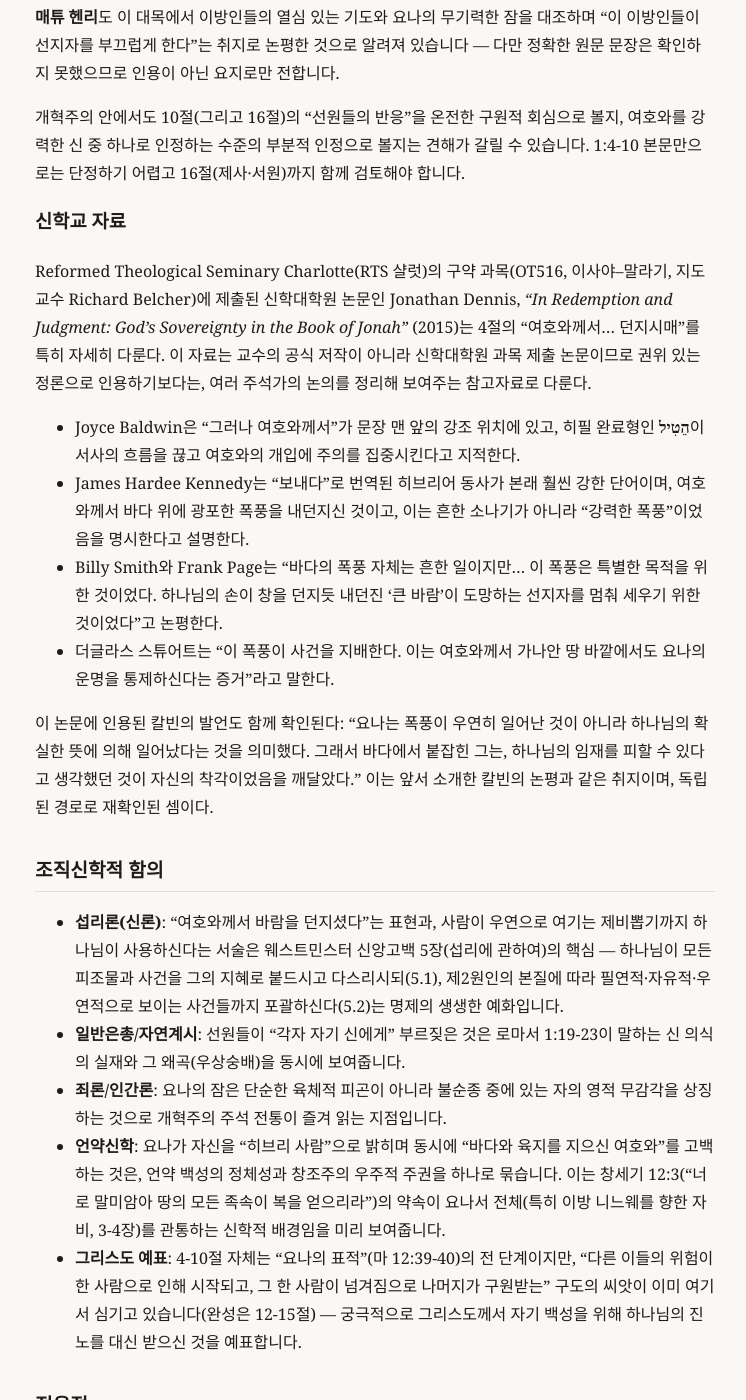
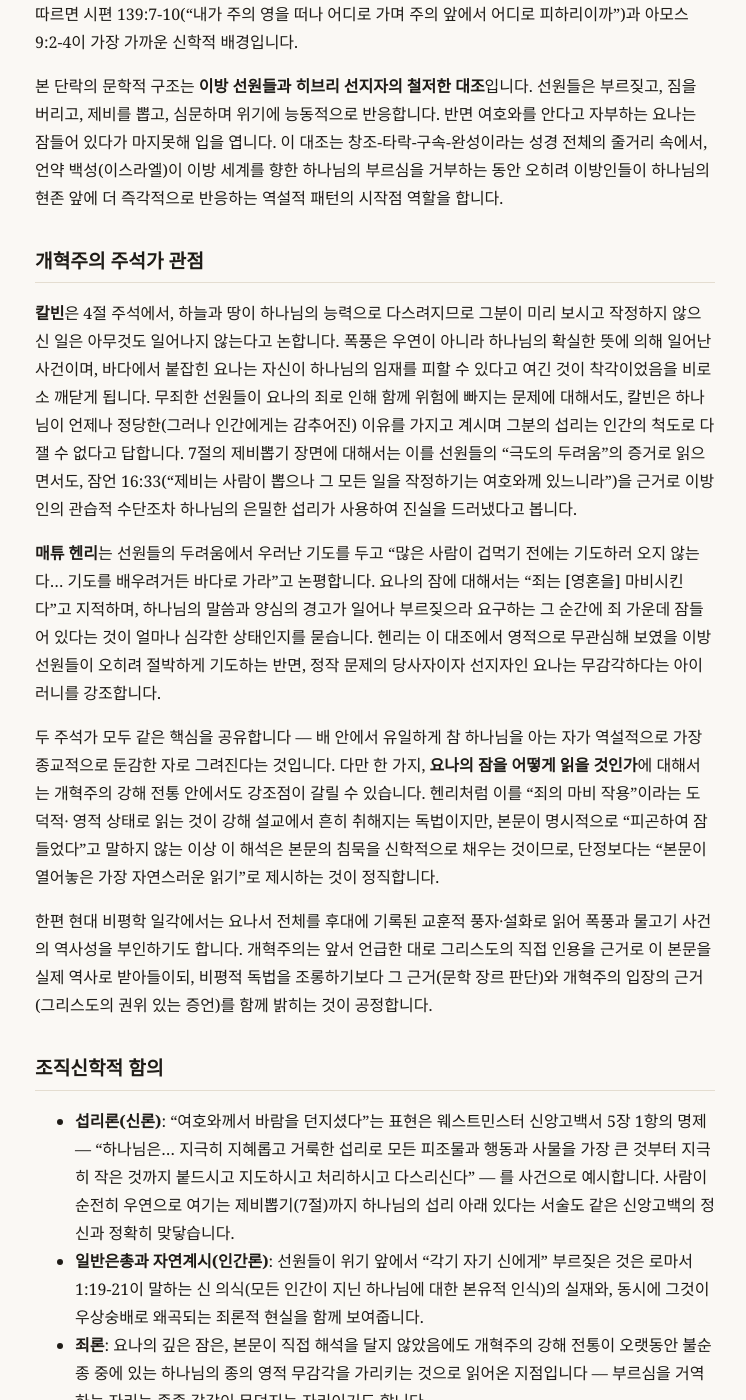
Before and after one commit to guenjaeko-dot/bible-study, a Jekyll site: the page built from _studies/요나/1-4-10.md, in a window 1280 px wide and 1400 px high, scrolled down 1986 px. Shown: the whole window, without its empty margins (265-1011 px from the left). Built offline with Jekyll 4.4.1, drawn with Linux system fonts in a browser that asks for light colours; some of the changed text lies outside the part shown.

Commit message:
Add study: 욘 1:4-10

```diff
--- a/_studies/요나/1-4-10.md
+++ b/_studies/요나/1-4-10.md
@@ -1,146 +1,160 @@
 ---
-title: "다시스로 도망한 선지자와 이방 선원들의 두려움"
+title: "잠든 선지자, 깨어난 이방인들 — 하나님을 피할 수 없음에 대하여"
 book: 요나
 testament: 구약
 reference: "욘 1:4-10"
-date: 2026-07-09
-tags: [섭리, 일반은총, 죄론, 언약신학, 그리스도예표]
+date: 2026-07-14
+tags: [섭리, 일반은총, 죄론, 그리스도예표, 선교]
 ---
 
 ## 원어 확인
 
 **4절 — "여호와께서 큰 바람을 바다 위에 던지시매"**
 
-히브리어 동사는 **הֵטִיל**(헤틸, טוּל의 히필형 = "던지다/내던지다")입니다. 주어가 다른 누구도 아닌
-**여호와 자신**이라는 점이 중요합니다 — "폭풍이 일어났다"가 아니라 "여호와께서 던지셨다"는 능동적
-인격적 서술입니다. 이 **טוּל(던지다)** 동사는 5절(선원들이 짐을 바다에 던짐), 12·15절(요나를 바다에
-던짐)에서도 반복되며, 본문 전체를 엮는 문학적 열쇠말(catchword) 역할을 합니다.
+핵심 동사는 **הֵטִיל**(헤틸, טוּל[tul]의 히필형 = "던지다/내던지다")입니다. 주어는 폭풍이 아니라
+**여호와 자신**입니다 — "폭풍이 일어났다"는 자연현상 서술이 아니라 "여호와께서 던지셨다"는 인격적
+행위 서술입니다. 이 **טוּל** 동사는 본문 전체를 엮는 열쇠말(catchword)로, 1:5(선원들이 짐을 바다에
+"던짐")과 1:15(선원들이 요나를 바다에 "던짐")에서 정확히 같은 동사로 반복됩니다. 여호와께서 던지신
+바람이 결국 선원들로 하여금 요나를 던지게 만드는 것입니다.
 
-"배가 거의 깨지게 된지라"의 동사 **חִשְּׁבָה**(하샤브, "생각하다")는 배를 의인화한 표현으로, 혼돈의
-극심함을 시적으로 강조합니다.
+"배가 거의 깨지게 된지라"의 **חִשְּׁבָה**(하샤브, "생각하다")는 배를 의인화한 표현입니다 — 무생물인
+배조차 위기를 "인지"하는 듯 반응하는데, 정작 사람인 요나는 그 아래서 잠들어 있다는 아이러니를 원어가
+이미 예비하고 있습니다.
 
 **5절 — 선원들의 두려움과 요나의 잠**
 
-"두려워하여"는 **יָרֵא**(야레)로, 이 어근은 5절 → 10절(더 크게 두려워함) → 16절(여호와를 크게 경외함)로
-점층 반복되며 책 전체의 구조를 이룹니다.
+"두려워하여"는 **יָרֵא**(야레)입니다. 이 어근은 5절(선원들의 두려움) → 10절("심히 두려워하여", 강조
+중복형) → 16절(여호와를 "크게 경외함")로 점층 반복되며, 훗날 9절에서 요나 자신도 "여호와를
+**경외하는**(יָרֵא) 자"라 고백할 때 같은 단어를 씁니다. 같은 단어가 이방인의 공포와 선지자의 신앙고백
+모두에 쓰인다는 사실이 본문의 반어(irony)를 원어 차원에서 만듭니다.
 
-"요나는… 내려가서"의 **יָרַד**(야라드, "내려가다")는 1:3(다시스로 내려감) → 1:5(배 밑층으로 내려감) →
-2장(스올까지 내려감)으로 이어지는 요나의 "하강" 모티프입니다. 하나님을 피해 도망하는 걸음마다 문자
-그대로 더 "내려간다"는 점이 원어에서 뚜렷이 드러납니다.
+"내려가서"는 **יָרַד**(야라드, "내려가다")로, 1:3(다시스로 "내려감") → 1:5(배 밑층으로 "내려감") →
+2:6(바다 밑, 산의 뿌리까지 "내려감")으로 이어지는 요나의 하강(下降) 모티프를 이룹니다. 하나님을 피해
+도망하는 걸음마다 문자 그대로 더 "내려간다"는 것이 히브리어 동사 선택에서 뚜렷합니다.
 
-"깊이 잠들었더라"는 **נִרְדַּם**(니르담, רדם의 니팔형)으로, 같은 어근이 창세기 2:21(아담의 깊은 잠)과
-사사기 4:21(시스라의 죽음의 잠)에도 쓰입니다. 단순한 낮잠이 아니라 주변 상황을 전혀 인지하지 못하는
-깊은 무의식 상태를 뜻합니다.
+"깊이 잠들었더라"의 **וַיֵּרָדַם**(바예라담, רדם의 니팔형)은 창세기 2:21에서 아담을 깊이 잠들게 하신
+그 잠(תַרְדֵּמָה, 타르데마)과 같은 어근을 공유합니다. 본문이 단순한 낮잠이 아니라 주변 상황을 전혀
+인지하지 못하는 깊고 무거운 무의식 상태를 가리키고 있음을 보여줍니다.
 
-**6-9절**
+**6절 — 선장의 명령**
 
-선장의 "어찌하여 자느냐… 일어나서 부르짖어"(קוּם קְרָא)는 1:2에서 하나님이 요나에게 주신 명령
-("일어나… 가서 외치라", קוּם לֵךְ קְרָא)과 동일한 명령형 구조입니다 — 이방인 선장이 본의 아니게
-하나님의 소명 언어를 그대로 요나에게 되돌려주는 아이러니가 원어에 담겨 있습니다.
+선장의 말 "일어나서(**קוּם**) 네 하나님께 구하라(**קְרָא**)"는, 1:2에서 여호와께서 요나에게 주신 명령
+"일어나(**קוּם**) 가서 외치라(**קְרָא**)"와 정확히 같은 동사 조합입니다. 이방인 선장이 자신도 모르는
+사이에 하나님이 요나에게 주셨던 소명의 언어를 그대로 되돌려주는 셈입니다 — 요나가 회피해 온 그 부르심의
+형식이, 가장 뜻밖의 입을 통해 다시 그에게 돌아옵니다.
 
-7절 "제비를 뽑자"(נַפִּילָה גוֹרָלוֹת)는 고대 근동에서 신의 뜻을 묻던 일반적 관습입니다.
+**7-8절 — 제비뽑기와 심문**
 
-9절 "나는 히브리 사람이요… 여호와를 **경외하는**(יָרֵא) 자로라"에서, 요나는 선원들의 "두려움"(5절)과
-**같은 어근**을 자기 신앙고백에 사용합니다. 그러나 정작 행동으로는 그 "경외"와 정반대로 도망 중이었다는
-점에서 의도적 반어(irony)로 읽힙니다.
+"제비를 뽑자"(נַפִּילָה גוֹרָלוֹת)는 고대 근동에서 신적 의지를 묻던 관습입니다. "재앙"으로 번역된
+**רָעָה**(라아)는 이 책 전체를 관통하는 핵심어입니다 — 1:2(니느웨의 "악"), 1:7-8(이 "재앙"), 3:10(하나님이
+돌이키신 "재앙"), 4:1(요나가 "심히 싫어함", 문자적으로 "그에게 큰 악이 되었다")까지, 같은 단어가 다른
+얼굴로 책 전체에 등장하며 이야기의 도덕적 논리를 엮습니다.
+
+**9-10절 — 요나의 고백**
+
+"나는 히브리 사람이요… 여호와를 **경외하는**(יָרֵא) 자로라"는 앞서 언급한 대로 선원들의 "두려움"과
+동일 어근입니다. 나아가 요나는 "바다와 육지를 지으신" 여호와를 고백하는데, 이는 자기 논리로 자기
+행동을 정죄하는 발언입니다 — 바다와 육지를 지으신 분에게서 도망칠 곳은 애초에 없기 때문입니다.
+10절의 "심히 두려워하여"는 **יִרְאָה גְדוֹלָה**(이르아 게돌라, "큰 두려움")라는 동족목적어 구문으로
+강조되며, "큰"(גָּדוֹל)이라는 단어는 큰 바람(4절)·큰 물고기(1:17)·큰 성읍 니느웨(3:2-3)까지 이어지는
+요나서 전체의 열쇠말입니다.
 
 ## 문맥 분석
 
 요나는 여로보암 2세 시대(주전 8세기, 왕하 14:25)에 활동한 북이스라엘 선지자로 전통적으로 이해됩니다.
-개혁주의 전통은 예수님이 마태복음 12:39-41, 16:4, 누가복음 11:29-32에서 요나 사건을 실제 역사로
-전제하고 인용하신 것을 근거로 요나서의 역사성을 긍정합니다. (근대 이후 이를 교훈적 우화/미드라시로
-보는 비평적 독법과는 이 지점에서 갈립니다.) 다만 책의 정확한 기록 연대는 본문에 명시되어 있지 않아
-단정하기 어렵습니다.
+개혁주의 전통은 예수님이 마태복음 12:39-41, 16:4, 누가복음 11:29-32에서 요나 사건을 실제 역사적
+사건으로 전제하고 인용하신 것을 근거로 요나서의 역사성을 긍정합니다. 근대 이후 이를 교훈적 우화나
+후대의 미드라시로 읽는 비평적 독법과는 이 지점에서 분명히 갈립니다. 다만 책의 정확한 기록 연대나
+저작 경위는 본문 자체에 명시되어 있지 않으므로 단정하지 않습니다.
 
-1:4-10은 1:1-3(요나의 불순종·도망) 직후, 배 위 사건(1:4-16) 중 "폭풍 발생 → 원인 규명" 단계입니다.
-이 단락은 **이방 선원들과 히브리 선지자를 대조**시키는 구조로 짜여 있습니다 — 선원들은 부르짖고,
-짐을 버리고, 제비를 뽑고, 심문하며 적극적으로 반응하는 반면, 정작 여호와를 안다는 요나는 잠들어
-있다가 마지못해 입을 엽니다. 문법적-역사적으로는 실제 항해 중 사건이며, 구속사적으로는 하나님이
-도망하는 종을 주권적으로 추격하시고 그 과정에서 이방인들에게까지 자신을 알리시는 더 큰 패턴의
-시작입니다.
+1:4-10은 1:1-3(요나의 소명과 불순종, 다시스행)에 곧바로 이어지는 단락입니다. 1:3에서 요나는 배삯을
+주고 배에 올라 "여호와의 얼굴을 피하여" 도망치는 데 일단 성공한 듯 보입니다. 그러나 4절은 접속사로
+곧바로 반전을 일으킵니다 — 도망이 성공하는 순간, 여호와께서 개입하십니다. 문법적-역사적으로 이는 실제
+항해 중 사건에 대한 산문 서사이며, 성경으로 성경을 해석하는 원리(analogia Scripturae)에 따르면
+시편 139:7-10("내가 주의 영을 떠나 어디로 가며 주의 앞에서 어디로 피하리이까")과 아모스 9:2-4이
+가장 가까운 신학적 배경입니다.
+
+본 단락의 문학적 구조는 **이방 선원들과 히브리 선지자의 철저한 대조**입니다. 선원들은 부르짖고, 짐을
+버리고, 제비를 뽑고, 심문하며 위기에 능동적으로 반응합니다. 반면 여호와를 안다고 자부하는 요나는
+잠들어 있다가 마지못해 입을 엽니다. 이 대조는 창조-타락-구속-완성이라는 성경 전체의 줄거리 속에서,
+언약 백성(이스라엘)이 이방 세계를 향한 하나님의 부르심을 거부하는 동안 오히려 이방인들이 하나님의
+현존 앞에 더 즉각적으로 반응하는 역설적 패턴의 시작점 역할을 합니다.
 
 ## 개혁주의 주석가 관점
 
-**칼빈**은 선원들이 "각기 자기 신에게 부르짖은" 것에 대해, 위험 앞에서는 사람 마음속에 거의 꺼져
-있던(또는 덮여 있던) 종교심이 다시 일깨워진다고 논평합니다. 이는 로마서 1장의 자연계시론과 연결되는
-칼빈 특유의 논리 — 모든 인간에게 신 의식(sensus divinitatis)의 씨앗이 있으나 참된 지식에 이르지
-못하고 우상숭배로 굴절된다는 것입니다.
+**칼빈**은 4절 주석에서, 하늘과 땅이 하나님의 능력으로 다스려지므로 그분이 미리 보시고 작정하지
+않으신 일은 아무것도 일어나지 않는다고 논합니다. 폭풍은 우연이 아니라 하나님의 확실한 뜻에 의해
+일어난 사건이며, 바다에서 붙잡힌 요나는 자신이 하나님의 임재를 피할 수 있다고 여긴 것이 착각이었음을
+비로소 깨닫게 됩니다. 무죄한 선원들이 요나의 죄로 인해 함께 위험에 빠지는 문제에 대해서도, 칼빈은
+하나님이 언제나 정당한(그러나 인간에게는 감추어진) 이유를 가지고 계시며 그분의 섭리는 인간의 척도로
+다 잴 수 없다고 답합니다. 7절의 제비뽑기 장면에 대해서는 이를 선원들의 "극도의 두려움"의 증거로
+읽으면서도, 잠언 16:33("제비는 사람이 뽑으나 그 모든 일을 작정하기는 여호와께 있느니라")을 근거로
+이방인의 관습적 수단조차 하나님의 은밀한 섭리가 사용하여 진실을 드러냈다고 봅니다.
 
-제비뽑기(7절)에 대해서는 무조건 미신으로 정죄하지 않고, 잠언 16:33("제비는 사람이 뽑으나 그 결정은
-여호와께 있다")을 근거로 이방인의 관습적 수단조차 하나님의 은밀한 섭리가 사용하여 진실을 드러냈다고
-봅니다.
+**매튜 헨리**는 선원들의 두려움에서 우러난 기도를 두고 "많은 사람이 겁먹기 전에는 기도하러 오지
+않는다… 기도를 배우려거든 바다로 가라"고 논평합니다. 요나의 잠에 대해서는 "죄는 [영혼을] 마비시킨다"고
+지적하며, 하나님의 말씀과 양심의 경고가 일어나 부르짖으라 요구하는 그 순간에 죄 가운데 잠들어 있다는
+것이 얼마나 심각한 상태인지를 묻습니다. 헨리는 이 대조에서 영적으로 무관심해 보였을 이방 선원들이
+오히려 절박하게 기도하는 반면, 정작 문제의 당사자이자 선지자인 요나는 무감각하다는 아이러니를
+강조합니다.
 
-칼빈은 특히 요나와 선원들의 대조를 날카롭게 지적합니다 — 선원들은 (거짓 신에게일지라도) 부르짖었는데,
-참 하나님을 알면서 거역 중이던 요나는 무관심했다는 것입니다. 배 안에서 가장 종교적으로 무감각한 자가
-역설적으로 유일하게 참 하나님을 아는 선지자라는 아이러니를 강조합니다.
+두 주석가 모두 같은 핵심을 공유합니다 — 배 안에서 유일하게 참 하나님을 아는 자가 역설적으로 가장
+종교적으로 둔감한 자로 그려진다는 것입니다. 다만 한 가지, **요나의 잠을 어떻게 읽을 것인가**에 대해서는
+개혁주의 강해 전통 안에서도 강조점이 갈릴 수 있습니다. 헨리처럼 이를 "죄의 마비 작용"이라는 도덕적·
+영적 상태로 읽는 것이 강해 설교에서 흔히 취해지는 독법이지만, 본문이 명시적으로 "피곤하여 잠들었다"고
+말하지 않는 이상 이 해석은 본문의 침묵을 신학적으로 채우는 것이므로, 단정보다는 "본문이 열어놓은
+가장 자연스러운 읽기"로 제시하는 것이 정직합니다.
 
-**매튜 헨리**도 이 대목에서 이방인들의 열심 있는 기도와 요나의 무기력한 잠을 대조하며 "이 이방인들이
-선지자를 부끄럽게 한다"는 취지로 논평한 것으로 알려져 있습니다 — 다만 정확한 원문 문장은 확인하지
-못했으므로 인용이 아닌 요지로만 전합니다.
-
-개혁주의 안에서도 10절(그리고 16절)의 "선원들의 반응"을 온전한 구원적 회심으로 볼지, 여호와를
-강력한 신 중 하나로 인정하는 수준의 부분적 인정으로 볼지는 견해가 갈릴 수 있습니다. 1:4-10 본문만으로는
-단정하기 어렵고 16절(제사·서원)까지 함께 검토해야 합니다.
-
-### 신학교 자료
-
-Reformed Theological Seminary Charlotte(RTS 샬럿)의 구약 과목(OT516, 이사야–말라기, 지도교수
-Richard Belcher)에 제출된 신학대학원 논문인 Jonathan Dennis, *"In Redemption and Judgment:
-God's Sovereignty in the Book of Jonah"* (2015)는 4절의 "여호와께서... 던지시매"를 특히 자세히
-다룬다. 이 자료는 교수의 공식 저작이 아니라 신학대학원 과목 제출 논문이므로 권위 있는 정론으로
-인용하기보다는, 여러 주석가의 논의를 정리해 보여주는 참고자료로 다룬다.
-
-- Joyce Baldwin은 "그러나 여호와께서"가 문장 맨 앞의 강조 위치에 있고, 히필 완료형인 **הֵטִיל**이
-  서사의 흐름을 끊고 여호와의 개입에 주의를 집중시킨다고 지적한다.
-- James Hardee Kennedy는 "보내다"로 번역된 히브리어 동사가 본래 훨씬 강한 단어이며, 여호와께서
-  바다 위에 광포한 폭풍을 내던지신 것이고, 이는 흔한 소나기가 아니라 "강력한 폭풍"이었음을
-  명시한다고 설명한다.
-- Billy Smith와 Frank Page는 "바다의 폭풍 자체는 흔한 일이지만... 이 폭풍은 특별한 목적을 위한
-  것이었다. 하나님의 손이 창을 던지듯 내던진 '큰 바람'이 도망하는 선지자를 멈춰 세우기 위한
-  것이었다"고 논평한다.
-- 더글라스 스튜어트는 "이 폭풍이 사건을 지배한다. 이는 여호와께서 가나안 땅 바깥에서도 요나의
-  운명을 통제하신다는 증거"라고 말한다.
-
-이 논문에 인용된 칼빈의 발언도 함께 확인된다: "요나는 폭풍이 우연히 일어난 것이 아니라 하나님의
-확실한 뜻에 의해 일어났다는 것을 의미했다. 그래서 바다에서 붙잡힌 그는, 하나님의 임재를 피할 수
-있다고 생각했던 것이 자신의 착각이었음을 깨달았다." 이는 앞서 소개한 칼빈의 논평과 같은 취지이며,
-독립된 경로로 재확인된 셈이다.
+한편 현대 비평학 일각에서는 요나서 전체를 후대에 기록된 교훈적 풍자·설화로 읽어 폭풍과 물고기 사건의
+역사성을 부인하기도 합니다. 개혁주의는 앞서 언급한 대로 그리스도의 직접 인용을 근거로 이 본문을
+실제 역사로 받아들이되, 비평적 독법을 조롱하기보다 그 근거(문학 장르 판단)와 개혁주의 입장의 근거
+(그리스도의 권위 있는 증언)를 함께 밝히는 것이 공정합니다.
 
 ## 조직신학적 함의
 
-- **섭리론(신론)**: "여호와께서 바람을 던지셨다"는 표현과, 사람이 우연으로 여기는 제비뽑기까지
-  하나님이 사용하신다는 서술은 웨스트민스터 신앙고백 5장(섭리에 관하여)의 핵심 — 하나님이 모든
-  피조물과 사건을 그의 지혜로 붙드시고 다스리시되(5.1), 제2원인의 본질에 따라 필연적·자유적·우연적으로
-  보이는 사건들까지 포괄하신다(5.2)는 명제의 생생한 예화입니다.
-- **일반은총/자연계시**: 선원들이 "각자 자기 신에게" 부르짖은 것은 로마서 1:19-23이 말하는 신 의식의
-  실재와 그 왜곡(우상숭배)을 동시에 보여줍니다.
-- **죄론/인간론**: 요나의 잠은 단순한 육체적 피곤이 아니라 불순종 중에 있는 자의 영적 무감각을
-  상징하는 것으로 개혁주의 주석 전통이 즐겨 읽는 지점입니다.
-- **언약신학**: 요나가 자신을 "히브리 사람"으로 밝히며 동시에 "바다와 육지를 지으신 여호와"를 고백하는
-  것은, 언약 백성의 정체성과 창조주의 우주적 주권을 하나로 묶습니다. 이는 창세기 12:3("너로 말미암아
-  땅의 모든 족속이 복을 얻으리라")의 약속이 요나서 전체(특히 이방 니느웨를 향한 자비, 3-4장)를
-  관통하는 신학적 배경임을 미리 보여줍니다.
-- **그리스도 예표**: 4-10절 자체는 "요나의 표적"(마 12:39-40)의 전 단계이지만, "다른 이들의 위험이
-  한 사람으로 인해 시작되고, 그 한 사람이 넘겨짐으로 나머지가 구원받는" 구도의 씨앗이 이미 여기서
-  심기고 있습니다(완성은 12-15절) — 궁극적으로 그리스도께서 자기 백성을 위해 하나님의 진노를 대신
-  받으신 것을 예표합니다.
+- **섭리론(신론)**: "여호와께서 바람을 던지셨다"는 표현은 웨스트민스터 신앙고백서 5장 1항의 명제 —
+  "하나님은… 지극히 지혜롭고 거룩한 섭리로 모든 피조물과 행동과 사물을 가장 큰 것부터 지극히 작은
+  것까지 붙드시고 지도하시고 처리하시고 다스리신다" — 를 사건으로 예시합니다. 사람이 순전히 우연으로
+  여기는 제비뽑기(7절)까지 하나님의 섭리 아래 있다는 서술도 같은 신앙고백의 정신과 정확히 맞닿습니다.
+- **일반은총과 자연계시(인간론)**: 선원들이 위기 앞에서 "각기 자기 신에게" 부르짖은 것은 로마서
+  1:19-21이 말하는 신 의식(모든 인간이 지닌 하나님에 대한 본유적 인식)의 실재와, 동시에 그것이
+  우상숭배로 왜곡되는 죄론적 현실을 함께 보여줍니다.
+- **죄론**: 요나의 깊은 잠은, 본문이 직접 해석을 달지 않았음에도 개혁주의 강해 전통이 오랫동안
+  불순종 중에 있는 하나님의 종의 영적 무감각을 가리키는 것으로 읽어온 지점입니다 — 부르심을 거역하는
+  자리는 종종 감각이 무뎌지는 자리이기도 합니다.
+- **선교신학/언약신학**: 요나가 "나는 히브리 사람이요… 바다와 육지를 지으신 여호와를 경외하는 자"라
+  고백하는 순간, 언약 백성의 정체성과 창조주의 우주적 주권이 하나로 묶입니다. 이는 창세기 12:3
+  ("너로 말미암아 땅의 모든 족속이 복을 얻으리라")의 약속이 요나서 전체(특히 3-4장의 니느웨를 향한
+  자비)를 관통하는 신학적 배경임을 미리 드러냅니다.
+- **그리스도와의 연결**: 마태복음 12:39-41에서 예수님은 친히 "요나의 표적"을 자신의 죽음과 부활에
+  대응시키십니다. 다만 1:4-10 단락에서 두드러지는 것은 유사성보다 **대조**입니다 — 요나는 자기 죄로
+  인한 폭풍 속에서 무감각하게 잠들어 있다가 결국 강제로 바다에 던져져야 했지만(1:15), 마가복음
+  4:35-41에서 그리스도는 죄 없는 완전한 평안 가운데 풍랑 속에서 잠드셨다가 스스로 말씀으로 풍랑을
+  잠잠케 하시며, 마침내 십자가에서는 강요당함이 아니라 스스로 자원하여 죽음의 깊음 속으로 들어가
+  자기 백성을 구원하십니다. 요나는 억지로 던져져야 남을 살릴 수 있었지만, 그리스도는 자원하여
+  자신을 내어주심으로 우리를 살리셨습니다.
 
 ## 적용점
 
-1. 하나님은 자연현상뿐 아니라 사람이 "우연"이라 여기는 일까지 다스리시는 살아계신 주권자이시다 —
-   인생의 우연 앞에서도 그분의 섭리를 신뢰해야 한다.
-2. 신앙 고백과 삶이 어긋날 때, 오히려 믿지 않는 자들이 그 불일치를 지적하고 부끄럽게 할 수 있다 —
-   신자의 불순종은 하나님의 이름을 가리는 일임을 경계해야 한다.
-3. 위기는 사람 속에 감추어진 신 의식을 드러내지만 그 자체가 참된 회개는 아니다 — 위기 중의 종교심과
-   그리스도 안에서 계시된 하나님을 아는 참 지식을 혼동하지 말아야 한다.
-4. 도망 중에도 결국 정체를 숨길 수 없었듯, 회복은 자신이 누구에게 속한 자인지 정직하게 고백하는
-   데서 시작된다.
+1. **하나님의 손을 벗어날 곳은 없습니다.** 이는 도망하는 자에게는 두려운 소식이지만, 동시에 궁극적
+   은혜이기도 합니다 — 하나님은 회피하는 자리까지 그분의 백성을 뒤쫓아 오셔서 포기하지 않으십니다.
+   지금 회피하고 있는 순종의 영역이 있다면, 그 도피처가 안전지대가 아니라 여전히 하나님의 다스림
+   아래 있음을 기억하고 돌이켜야 합니다.
+2. **불순종은 영적 무감각을 낳습니다.** 요나처럼, 부르심을 거역하는 자리는 오히려 위기를 못 느끼는
+   자리가 되기 쉽습니다. 교회 공동체는 서로를 향해 선장처럼 "일어나라" 깨우는 역할을 감당해야 합니다.
+3. **교회 밖의 진지함을 가벼이 여기지 마십시오.** 일반은총 아래 있는 이들의 종교적 반응이 때로 언약
+   백성보다 더 즉각적일 수 있습니다. 이는 자만이 아니라 겸손과 자기 점검의 계기가 되어야 합니다.
+4. **우리의 안전은 요나가 아니라 그리스도께 있습니다.** 요나는 강제로 던져져야 폭풍이 그쳤지만,
+   그리스도는 자원하여 죽음의 폭풍 속으로 들어가셨습니다. 성도는 요나처럼 쫓기다 던져지는 신세가
+   아니라, 이미 그리스도 안에서 폭풍을 통과하신 그분의 안전 안에 있는 자들입니다.
 
 ## 참고자료
 
-- [Jonah 1:5 — John Calvin's Bible Commentary](https://www.christianity.com/bible/commentary/john-calvin/jonah/1-5)
+- [Jonah 1:4 — John Calvin's Bible Commentary](https://www.christianity.com/bible/commentary/john-calvin/jonah/1-4)
 - [Jonah 1:7 — John Calvin's Bible Commentary](https://www.christianity.com/bible/commentary/john-calvin/jonah/1-7)
-- [John Calvin: Commentary on Jonah, Micah, Nahum (CCEL)](https://www.ccel.org/ccel/calvin/calcom28.iii.1.vii.html)
-- [Jonah 1:4 Lexicon — BibleHub](https://biblehub.com/lexicon/jonah/1-4.htm)
-- [Jonah 1:5 Hebrew Text Analysis — BibleHub](https://biblehub.com/text/jonah/1-5.htm)
-- [Jonathan Dennis, "In Redemption and Judgment: God's Sovereignty in the Book of Jonah" — RTS Charlotte (PDF)](https://cdn.rts.edu/wp-content/uploads/2019/01/Dennis-Jonah-Gods-Sovereignty.pdf)
+- [Matthew Henry's Commentary, Jonah 1 — Blue Letter Bible](https://www.blueletterbible.org/Comm/mhc/Jon/Jon_001.cfm)
+- [Strong's Hebrew 2904 — טוּל (tul)](https://biblehub.com/hebrew/2904.htm)
+- [Strong's Hebrew 7290 — רָדַם (radam)](https://biblehub.com/hebrew/7290.htm)
+- [Wordplay in the Book of Jonah — Bible Study Tools](https://www.biblestudytools.com/bible-study/topical-studies/wordplay-in-jonah.html)
+- [Biblical Linguistics on Jonah 1:6 (קוּם) — Torah.org](https://torah.org/learning/yonah-class16/)
+- [Westminster Confession of Faith, Chapter 5 — Of Providence](https://www.apuritansmind.com/westminster-standards/chapter-5/)
```
